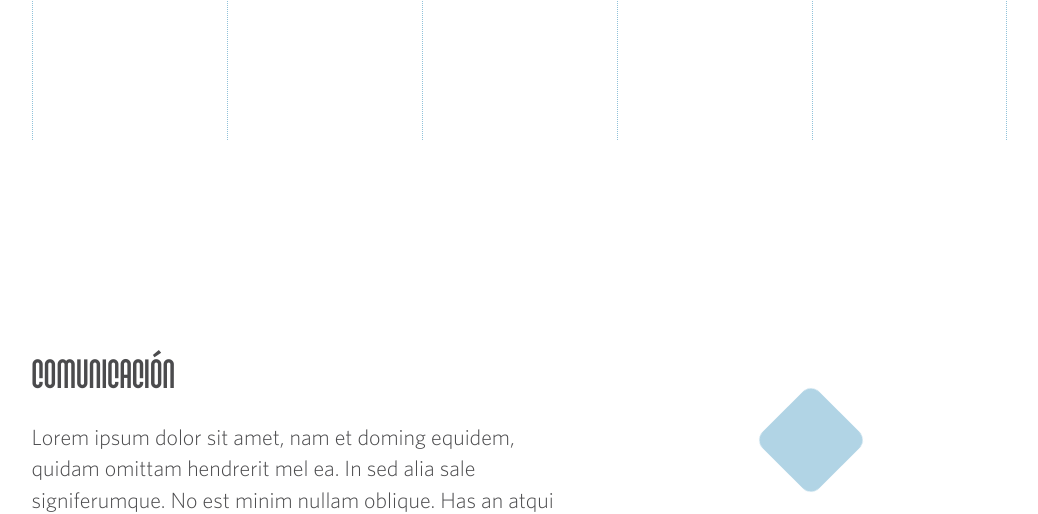
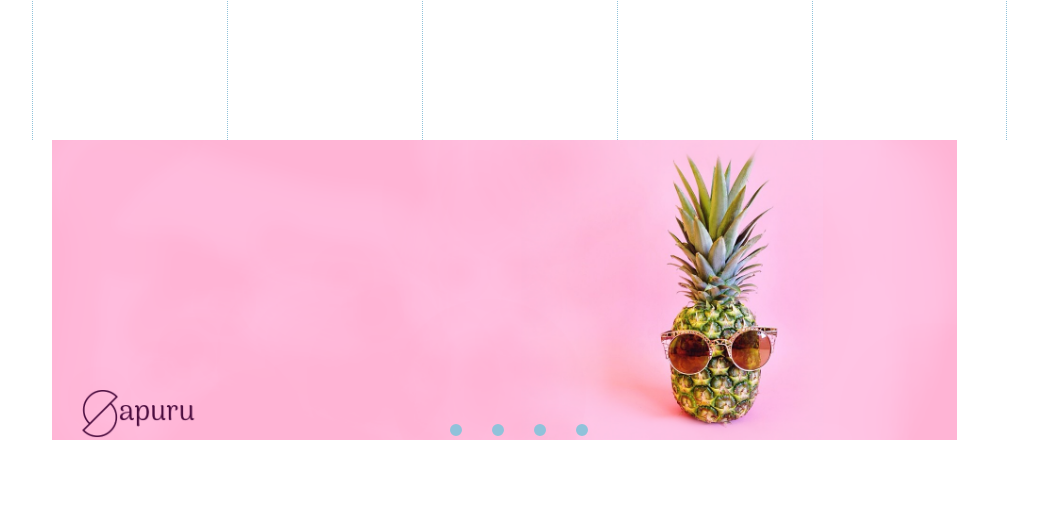
Before and after one commit to sapuru/fenix, a plain HTML site: page index.html in a window 1280 px wide. Shown: the part 660-1174 px from the top of the page, without its empty margins (136-1174 px from the left). Drawn offline with Linux system fonts and the light colour scheme.

Commit message:
Agrego slider
full html y css

```diff
--- a/css/main.css
+++ b/css/main.css
@@ -514,58 +514,157 @@ span.white {
 
 }
 
-/* SLIDER */
+/*SLIDER*/
 
+.slider {
+  height: 100%;
+  width:100%;
+  min-height:300px;
+  position: relative;
+  overflow: hidden;
+  display: -webkit-box;
+  display: -webkit-flex;
+  display: -ms-flexbox;
+  display: flex;
+  -webkit-flex-flow: row nowrap;
+  -ms-flex-flow: row nowrap;
+  flex-flow: row nowrap;
+  -webkit-box-align: end;
+  -webkit-align-items: flex-end;
+  -ms-flex-align: end;
+  align-items: flex-end;
+  -webkit-box-pack: center;
+  -webkit-justify-content: center;
+  -ms-flex-pack: center;
+  justify-content: center;
+}
 
-            /**
-             * (optional) define here the style definitions which should be applied on the slider container
-             * e.g. width including further controls like arrows etc.
-             */
-            .slider {}
+.slider__nav {
+  width: 12px;
+  height: 12px;
+  margin: 2rem 12px;
+  border-radius: 50%;
+  z-index: 10;
+  outline: 6px solid #90c2da;
+  outline-offset: -6px;
+  box-shadow: 0 0 0 0 #4b4b4d, 0 0 0 0 rgba(234, 82, 146, 0);
+  cursor: pointer;
+  -webkit-appearance: none;
+  -moz-appearance: none;
+  appearance: none;
+  -webkit-backface-visibility: hidden;
+  backface-visibility: hidden;
+}
 
-            .frame {
-                /**
-                 * (optional) wrapper width, specifies width of the slider frame.
-                 */
-                width: 880px;
+.slider__nav:checked {
+  -webkit-animation: check 0.5s linear forwards;
+  animation: check 0.5s linear forwards;
+}
 
-                position: relative;
-                font-size: 0;
-                line-height: 0;
-                overflow: hidden;
-                white-space: nowrap;
-            }
+.slider__nav:checked:nth-of-type(1) ~ .slider__inner {
+  -webkit-transform: translateX(0%);
+  transform: translateX(0%);
+}
 
-            .slides {
-                display: inline-block;
-            }
+.slider__nav:checked:nth-of-type(2) ~ .slider__inner {
+  -webkit-transform: translateX(-25%);
+  transform: translateX(-25%);
+}
 
-            li {
-                position: relative;
-                display: inline-block;
+.slider__nav:checked:nth-of-type(3) ~ .slider__inner {
+  -webkit-transform: translateX(-50%);
+  transform: translateX(-50%);
+}
 
-                /**
-                 * (optional) if the content inside the slide element has a defined size.
-                 */
-                width: 880px;
-            }
+.slider__nav:checked:nth-of-type(4) ~ .slider__inner {
+  -webkit-transform: translateX(-75%);
+  transform: translateX(-75%);
+}
 
-            .prev, .next {
-                position: absolute;
-                top: 50%;
-                margin-top: -25px;
-                display: block;
-                cursor: pointer;
-            }
+.slider__inner {
+  position: absolute;
+  top: 0;
+  left: 0;
+  width: 400%;
+  height: 100%;
+  -webkit-transition: all 1s ease-out;
+  transition: all 1s ease-out;
+  display: -webkit-box;
+  display: -webkit-flex;
+  display: -ms-flexbox;
+  display: flex;
+  -webkit-flex-flow: row nowrap;
+  -ms-flex-flow: row nowrap;
+  flex-flow: row nowrap;
+}
 
-            .next {
-                right: 0;
-            }
+.slider__contents {
+  height: 100%;
+  width:100%;
+  padding: 2rem;
+  text-align: center;
+  display: -webkit-box;
+  display: -webkit-flex;
+  display: -ms-flexbox;
+  display: flex;
+  -webkit-box-flex: 1;
+  -webkit-flex: 1;
+  -ms-flex: 1;
+  flex: 1;
+  -webkit-flex-flow: column nowrap;
+  -ms-flex-flow: column nowrap;
+  flex-flow: column nowrap;
+  -webkit-box-align: center;
+  -webkit-align-items: center;
+  -ms-flex-align: center;
+  align-items: center;
+  -webkit-box-pack: center;
+  -webkit-justify-content: center;
+  -ms-flex-pack: center;
+  justify-content: center;
+}
 
-            .prev {
-                left: 0;
-            }
+.slider__image { font-size: 2.7rem; }
 
-            .next svg, .prev svg {
-                width: 25px;
-            }
+.slider__caption {
+  font-weight: 700;
+  margin: 2rem 0 1rem;
+  text-shadow: 0 1px 1px rgba(234, 82, 146, 0.1);
+  text-transform: uppercase;
+}
+
+.slider__txt {
+  color: #999;
+  margin-bottom: 3rem;
+  max-width: 300px;
+}
+.slider_img {
+  width:100%;
+}
+
+input[type=radio] {
+  margin-left:30px;
+  margin-bottom: 4px;
+}
+
+@-webkit-keyframes
+check {  50% {
+ outline-color: #90c2da;
+ box-shadow: 0 0 0 12px #90c2da, 0 0 0 36px rgba(234, 82, 146, 0.2);
+}
+ 100% {
+ outline-color: #90c2da;
+ box-shadow: 0 0 0 0 #90c2da, 0 0 0 0 rgba(234, 82, 146, 0);
+}
+}
+
+@keyframes
+check {  50% {
+ outline-color: #90c2da;
+ box-shadow: 0 0 0 12px #90c2da, 0 0 0 36px rgba(234, 82, 146, 0.2);
+}
+ 100% {
+ outline-color: #90c2da;
+ box-shadow: 0 0 0 0 #90c2da, 0 0 0 0 rgba(234, 82, 146, 0);
+}
+}
--- a/index.html
+++ b/index.html
@@ -57,6 +57,37 @@
           </div>
         </div>
       </header>
+
+      <section>
+        <div class="container">
+          <div class="row">
+            <div class="col-sm-12 col-md-offset-1 col-md-10 center">
+        <div class="slider">
+  <input type="radio" name="slider" title="slide1" checked="checked" class="slider__nav"/>
+  <input type="radio" name="slider" title="slide2" class="slider__nav"/>
+  <input type="radio" name="slider" title="slide3" class="slider__nav"/>
+  <input type="radio" name="slider" title="slide4" class="slider__nav"/>
+  <div class="slider__inner">
+    <div class="slider__contents">
+    <!--  <h2 class="slider__caption">Slide 1</h2>
+      <p class="slider__txt">Content 1</p> -->
+      <img class="slider_img" src="img/dar-la-cara.png"/>
+    </div>
+    <div class="slider__contents">
+      <img class="slider_img" src="img/enfp.png" />
+    </div>
+    <div class="slider__contents">
+      <img class="slider_img" src="img/greenery-header.jpg"/>
+    </div>
+    <div class="slider__contents">
+      <img class="slider_img" src="img/renuncio.jpg"/>
+    </div>
+  </div>
+</div>
+</div>
+</div>
+</div>
+      </section>
 
       <section>
         <div class="comunicacion" style="margin-top: 200px;margin-bottom: 200px">
```
Also changed, not shown: img/dar-la-cara.png (added), img/enfp.png (added), img/greenery-header.jpg (added), img/renuncio.jpg (added).
